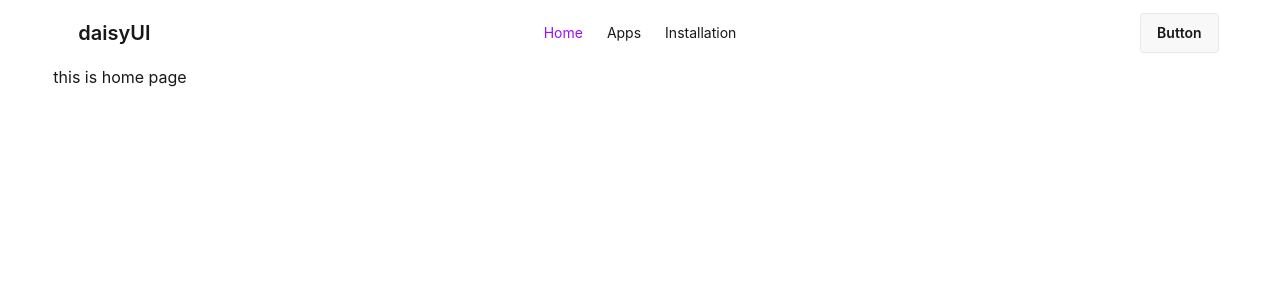
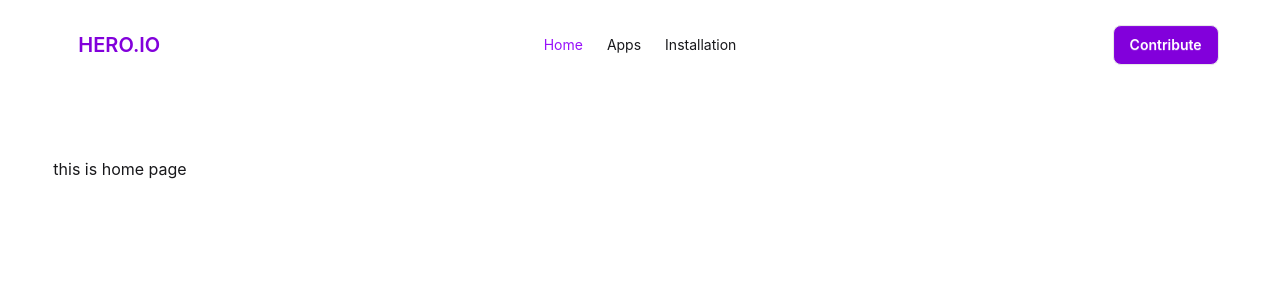
Before and after one commit to tfshorifulislam/Hero-IO, a React (Vite) app: page / in a window 1280 px wide. Shown: the top 300 px of the page. Built offline with nearby package versions, Linux system fonts and the light colour scheme.

Commit message:
Navbar button and text color update

```diff
--- a/src/Components/Navbar/Navbar.jsx
+++ b/src/Components/Navbar/Navbar.jsx
@@ -4,7 +4,7 @@ import { NavLink } from 'react-router';
 const Navbar = () => {
 
     return (
-        <div className="navbar">
+        <div className="navbar mb-20 mt-3">
             <div className="navbar-start">
                 <div className="dropdown">
                     <div tabIndex={0} role="button" className="btn btn-ghost lg:hidden">
@@ -12,13 +12,13 @@ const Navbar = () => {
                     </div>
                     <ul
                         tabIndex="-1"
-                        className="menu menu-sm dropdown-content bg-base-100 rounded-box z-1 mt-3 w-52 p-2 shadow items-center">
+                        className="menu menu-sm dropdown-content bg-base-100 rounded-box z-1 mt-3 w-52 p-2 shadow items-start">
                         <li><NavLink to={'/'} className={({ isActive }) => isActive ? 'text-purple-600 ' : ''}>Home</NavLink></li>
                         <li><NavLink to={'/Apps'} className={({ isActive }) => isActive ? 'text-purple-600 ' : ''}>Apps</NavLink></li>
                         <li><NavLink to={'/Installation'} className={({ isActive }) => isActive ? 'text-purple-600 ' : ''}>Installation</NavLink></li>
                     </ul>
                 </div>
-                <a className="btn btn-ghost text-xl">daisyUI</a>
+                <NavLink to={'/'} className="btn btn-ghost text-purple-700 text-xl">HERO.IO</NavLink>
             </div>
             <div className="navbar-center hidden lg:flex">
                 <ul className="menu menu-horizontal px-1 items-center">
@@ -28,7 +28,7 @@ const Navbar = () => {
                 </ul>
             </div>
             <div className="navbar-end">
-                <a className="btn">Button</a>
+                <a className="btn bg-purple-700 rounded-lg text-white">Contribute</a>
             </div>
         </div>
     );
```
